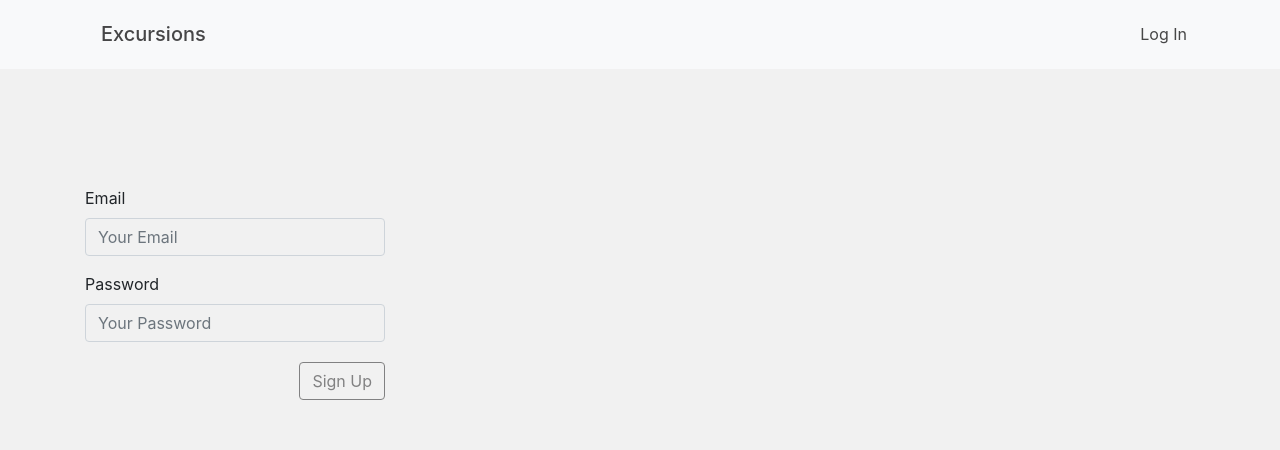
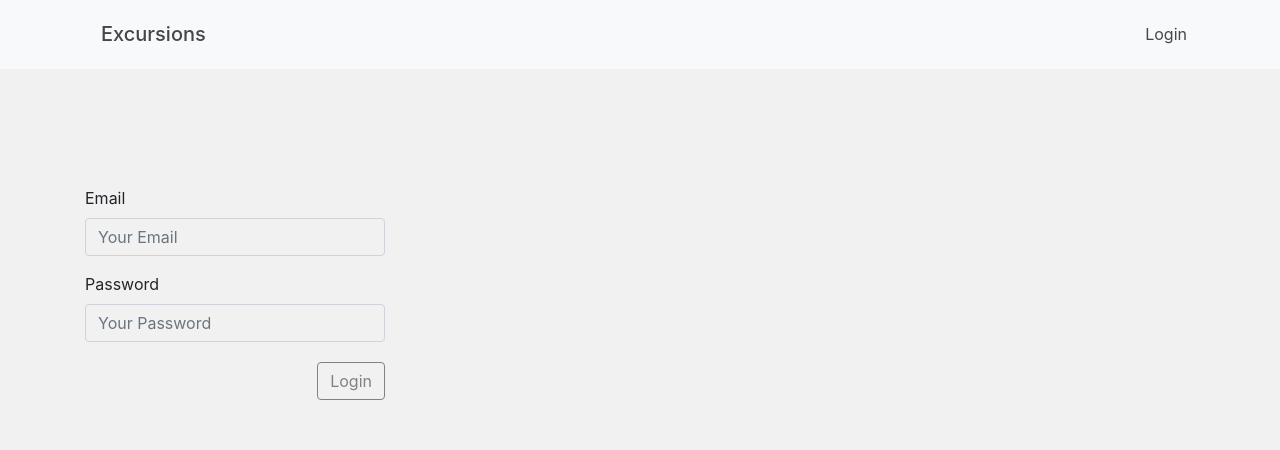
Before and after one commit to beard-crosby/excursions-frontend, a React (Create React App) app: page /login in a window 1280 px wide. Shown: the top 450 px of the page. Built offline with nearby package versions, Linux system fonts and the light colour scheme; no server answers.

Commit message:
Log In > login

```diff
--- a/src/components/Nav.js
+++ b/src/components/Nav.js
@@ -29,7 +29,7 @@ const Navigation = ({ state, dispatch }) => {
                         </>
                     ) : (
                         <NavLink to="/login" className="nav-link">
-                            Log In
+                            Login
                         </NavLink>
                     )}
                 </Nav>
--- a/src/pages/Login.js
+++ b/src/pages/Login.js
@@ -35,7 +35,7 @@ const Home = ({ state, dispatch, location }) => {
                         value={input[1].value}
                         changed={event => dispatch(actionCreators.inputChange(event, input[0], location.pathname))} />)}
                     <div className="singleFormBtn">
-                        <Button outline color="primary" type="submit" disabled={!state.loginFormValidity}>Sign Up</Button>
+                        <Button outline color="primary" type="submit" disabled={!state.loginFormValidity}>Login</Button>
                     </div>
                 </Form>}
         </Layout>
```
